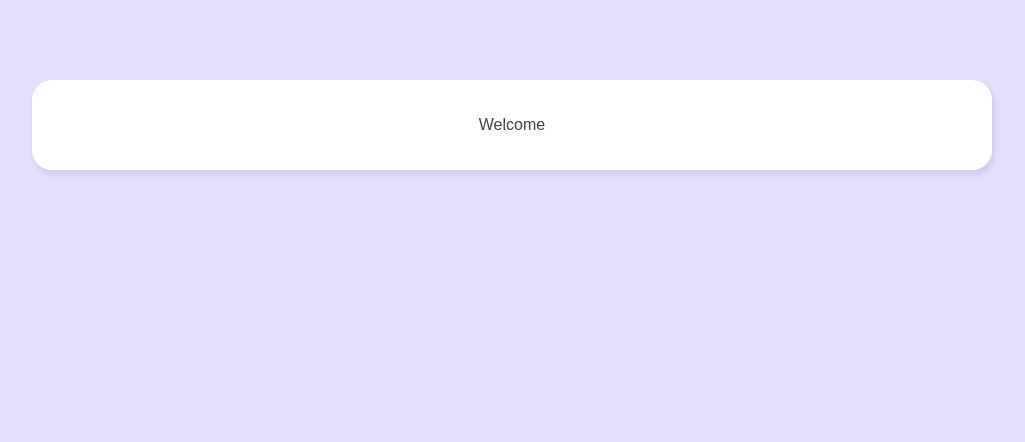
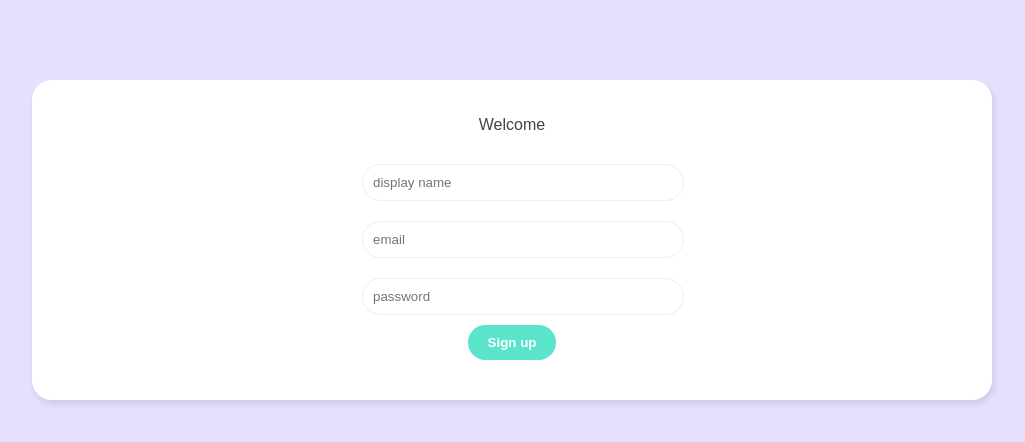
Before and after one commit to ouhoy/live-chat-vue, a Vue app: page / in a window 1280 px wide. Shown: the top 442 px of the page, without its empty margins (128-1153 px from the left). Built offline with nearby package versions, Linux system fonts and the light colour scheme.

Commit message:
Style form

```diff
--- a/src/views/HomeView.vue
+++ b/src/views/HomeView.vue
@@ -1,19 +1,39 @@
 <script setup lang="ts">
+import SignupForm from "@/components/SignupForm.vue";
 </script>
 
 <template>
   <main>
     <div class="welcome container">
       <p>Welcome</p>
+      <SignupForm/>
     </div>
   </main>
 </template>
 
 <style>
 
- .welcome {
+  .welcome {
     text-align: center;
     padding: 20px 0;
   }
+  /* form styles */
+  .welcome form {
+    width: 300px;
+    margin: 20px auto;
+  }
+  .welcome label {
+    display: block;
+    margin: 20px 0 10px;
+  }
+  .welcome input {
+    width: 100%;
+    padding: 10px;
+    border-radius: 20px;
+    border: 1px solid #eee;
+    outline: none;
+    color: #999;
+    margin: 10px auto;
+  }
 
 </style>
```
